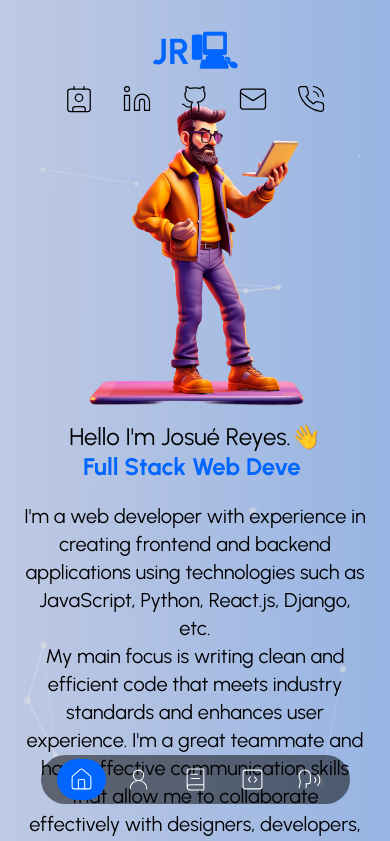
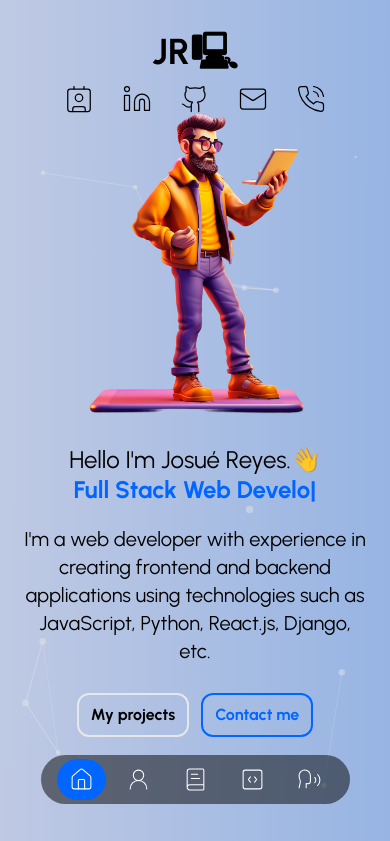
Before and after one commit to josuereyes16/developer-portfolio, a Next.js app: page / in a window 390 px wide. Shown: the top 841 px of the page. Built offline with nearby package versions, Linux system fonts and the light colour scheme.

Commit message:
feat: home version 1.1 sin responsive

```diff
--- a/components/header.tsx
+++ b/components/header.tsx
@@ -3,7 +3,6 @@
 import { socialNetworks } from "@/data";
 import Link from "next/link";
 import { MotionTransition } from "./transition-components";
-import { BookText } from "lucide-react";
 
 const Header = () => {
     return (
@@ -12,9 +11,7 @@
                 <div className="container justify-between max-w-6xl mx-auto md:flex">
                     <Link href='/'>
                         <h1 className="my-3 text-4xl font-bold text-center md:text-left">
-
-                            <span className="text-secondary">     JR🖳                        </span>
-
+                        JR🖳
                         </h1>
                     </Link>
                     <div className="flex items-center justify-center gap-7">
--- a/components/introduction.tsx
+++ b/components/introduction.tsx
@@ -29,14 +29,13 @@
                     </h1>
                     <p className="mx-auto mb-2 text-xl text-center md:text-xl md:mx-0 md:mb-8">
                     I'm a web developer with experience in creating frontend and backend applications using technologies such as JavaScript, Python, React.js, Django, etc. <br />
-                     My main focus is writing clean and efficient code that meets industry standards and enhances user experience. I'm a great teammate and have effective communication skills that allow me to collaborate effectively with designers, developers, and stakeholders in all aspects of a project.
                     </p>
-                    <div className="flex flex-col items-center justify-center gap-3 mx-auto md:flex-row md:justify-center md:gap-10">
+                    <div className="flex items-center justify-center gap-3 md:justify-start md:gap-10">
                         <a href="/portfolio" className="px-3 py-2 my-2 transition-all border-2 cursor-pointer text-md w-fit rounded-xl hover:shadow-xl hover:shadow-white/100 font-bold">
                             My projects
                         </a>
                         <a href="/contact"
-                            className="px-3 py-2 my-5 transition-all border-2 cursor-pointer text-md w-fit text-secondary border-secondary rounded-xl hover:shadow-xl hover:shadow-secondary font-bold" >
+                            className="px-3 py-2 my-5 transition-all border-2 cursor-pointer text-md w-fit text-secondary border-secondary rounded-xl hover:shadow-xl hover:shadow-secondary  font-bold" >
                             Contact me
                         </a>
                     </div>
```
Also changed, not shown: public/2.png (deleted).
